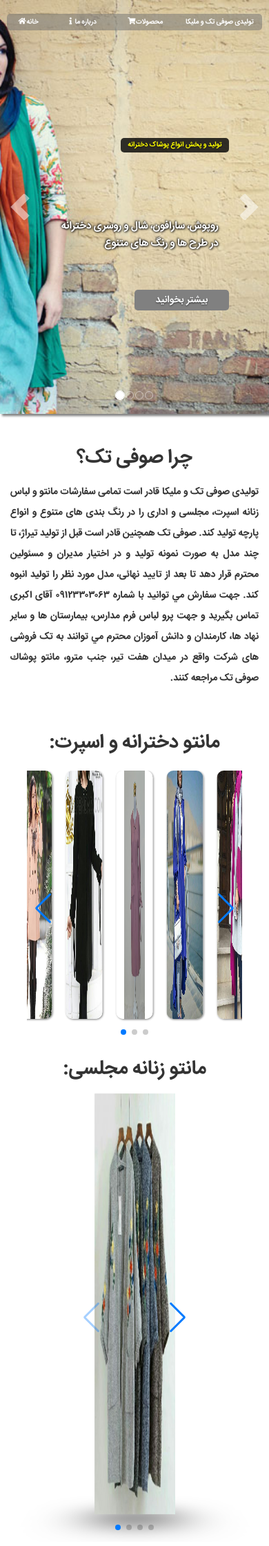
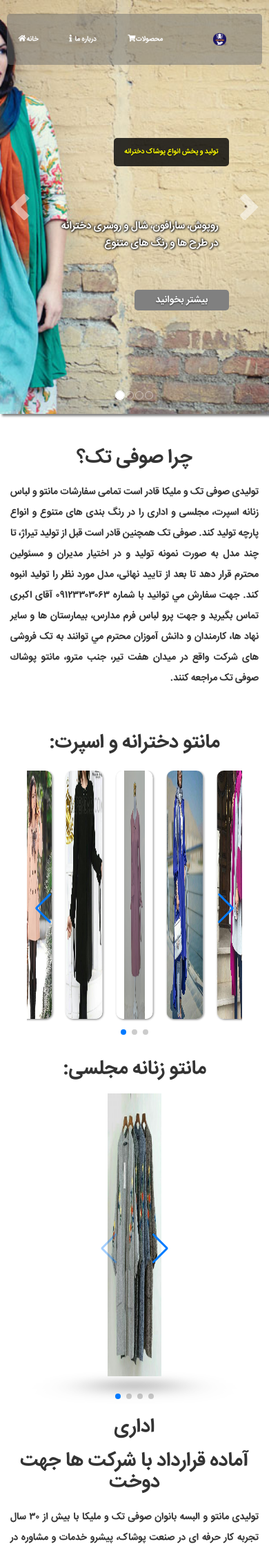
Before and after one commit to Babakashtari/Akbari, a PHP site: page / in a window 390 px wide. Shown: the top 2241 px of the page at 69% size. Run offline with PHP 8.4, Linux system fonts and the light colour scheme.

Commit message:
worked on the responsiveness of the header

```diff
--- a/css/index.css
+++ b/css/index.css
@@ -116,6 +116,7 @@
 }
 
 @media (min-width: 768px) {
+
   .footer-bs .footer-nav,
   .footer-bs .footer-social,
   .footer-bs .footer-ns {
@@ -145,6 +146,7 @@
 .margining {
   margin-top: 30px;
 }
+
 .line-height {
   line-height: 3rem;
 }
@@ -157,36 +159,48 @@ div#carouselId {
   box-shadow: 3px 3px 3px gray;
 }
 
-#carouselId:hover > div.header {
+/* #carouselId:hover>div.header {
   top: 0;
-}
+} */
 
-#carouselId > div.header {
+#carouselId>div.header {
   position: absolute;
   z-index: 2000;
-  top: -50%;
+  /* top: -50%; */
   left: 0;
   right: 0;
   padding: 2rem 1rem;
   transition: 750ms;
 }
 
-#carouselId > div.header > ul {
+#carouselId>div.header>ul {
   list-style-type: none !important;
   direction: rtl;
   border-radius: 5px;
   background-color: rgba(112, 112, 112, 0.5);
 }
 
-#carouselId > div.header > ul > li > a {
-  font-size: 1rem;
+#carouselId>div.header>ul>li {
+  display: flex;
+  align-items: center;
+  justify-content: center;
+}
+
+#carouselId>div.header>ul>li>a {
+  font-size: 1.75rem;
+  display: inline-block;
   text-decoration: none;
-  display: block;
   color: white;
+  width: 100%;
+  /* padding: 1rem 0; */
   border-radius: 5px;
 }
 
-#carouselId > div.header > ul > li > a:hover {
+#carouselId>div.header>ul>li>a:not(.logo-container) {
+  padding: 1rem 0;
+}
+
+#carouselId>div.header>ul>li>a:hover:not(.logo-container) {
   background-color: rgba(0, 0, 0, 0.5);
 }
 
@@ -204,7 +218,7 @@ div#carouselId {
   box-shadow: 1px 1px 30px black;
 }
 
-.carousel-item > img {
+.carousel-item>img {
   width: 100%;
   height: 600px;
   -o-object-fit: cover;
@@ -230,7 +244,7 @@ div#carouselId {
   bottom: 0 !important;
 }
 
-.carousel-caption > h3 {
+.carousel-caption>h3 {
   direction: rtl;
   position: absolute;
   top: 30%;
@@ -343,13 +357,14 @@ img.rotate-img {
   transform: rotateY(180deg);
 }
 
-.carousel-caption > h5 {
+.carousel-caption>h5 {
   direction: rtl;
   position: absolute;
   top: 50%;
   right: 15%;
   color: white;
   text-align: right;
+  font-size: 1.5rem;
   text-shadow: 1px 1px 3px black, -1px -1px 3px black;
   opacity: 0;
   -webkit-animation-name: appear2;
@@ -388,7 +403,7 @@ img.rotate-img {
   }
 }
 
-.carousel-caption > a {
+.carousel-caption>a {
   border-radius: 5px;
   direction: rtl;
   position: absolute;
@@ -433,32 +448,35 @@ img.rotate-img {
 }
 
 @media screen and (max-width: 1051px) {
-  div#carouselId > div.header > ul > li > a {
+  div#carouselId>div.header>ul>li>a {
     font-size: 1.5rem;
   }
 }
 
 @media screen and (max-width: 863px) {
-  div#carouselId > div.header > ul > li > a,
-  .carousel-caption > h3 {
+
+  div#carouselId>div.header>ul>li>a,
+  .carousel-caption>h3 {
     font-size: 1rem;
   }
 
-  .carousel-caption > h5 {
+  .carousel-caption>h5 {
     font-size: 1.5rem;
   }
 }
 
 @media screen and (max-width: 576px) {
-  .carousel-caption > h5 {
+  .carousel-caption>h5 {
     /* font-size: 1rem; */
     line-height: 2.5rem;
   }
 }
-main > div > p {
+
+main>div>p {
   line-height: 2rem;
 }
-footer form > button > span {
+
+footer form>button>span {
   border-radius: 5px;
   padding: 0.5rem;
   font-size: 2rem;
--- a/css/swiper.css
+++ b/css/swiper.css
@@ -40,8 +40,8 @@ section.women .women-next {
 
 section.women .swiper-container {
   position: relative;
-  width: 30%;
-  height: 650px;
+  width: 20%;
+  height: 450px;
   left: 0;
   right: 0;
   padding-bottom: 4rem;
@@ -52,3 +52,7 @@ section.women .swiper-slide {
   background-size: 100% 100%;
   box-sizing: border-box;
 }
+
+section.women .swiper-pagination {
+  bottom: 0;
+}
--- a/index.php
+++ b/index.php
@@ -29,17 +29,17 @@
             <div class="header m-0">
               <ul class="m-0 p-0 d-flex flex-row-reverse row ">
                 <li class="col-2 text-center p-0">
-                  <a class=" p-2 p-lg-4" href="#">خانه<i class="fa fa-fw fa-home"></i></a>
+                  <a class="py-5" href="#">خانه<i class="fa fa-fw fa-home"></i></a>
                 </li>
                 <li class="col-3 text-center p-0">
-                  <a class=" p-2 p-lg-4" href="#">درباره ما<i class="fa fa-fw fa-info"></i></a>
+                  <a class="py-5" href="#">درباره ما<i class="fa fa-fw fa-info"></i></a>
                 </li>
                 <li class="col-3 text-center p-0">
-                  <a class=" p-2 p-lg-4" href="#">محصولات<i class="fa fa-fw fa-shopping-cart"></i></a>
+                  <a class="py-5" href="#">محصولات<i class="fa fa-fw fa-shopping-cart"></i></a>
                 </li>
                 <li class="col-4 text-center p-0">
-                  <a class="p-2 p-lg-4" href="index.html">تولیدی صوفی تک و ملیکا
-                    <!-- <img  class=" border border-primary" src="img/6.svg" alt="logo"> -->
+                  <a class="logo-container" href="index.php">
+                    <img  class="logo" src="img/logo/صوفی تک.png" alt="logo" width="15%" height="auto">
                   </a>
                 </li>
               </ul>
@@ -54,7 +54,7 @@
               <div class="carousel-item active">
                 <img class="rotate-img" src="img/index/photoslider/photo_slider2.jpg" alt="لباس دخترانه">
                 <div class="carousel-caption">
-                  <h3 class="px-3 py-2" id="first"> تولید و پخش انواع پوشاک دخترانه</h3>
+                  <h3 class="p-4" id="first"> تولید و پخش انواع پوشاک دخترانه</h3>
                   <h5 class="col-8 col-sm-12 py-2">روپوش، سارافون، شال و روسری دخترانه در طرح ها و رنگ های متنوع</h5>
                   <!-- لطفا این لینکها را به سایت هایی وصل کنید که در مورد این نوع نقاشی توضیح می دهند. برای سئو خوب است -->
                   <a class="text-light px-5 py-2" href="#">بیشتر بخوانید</a>
@@ -63,7 +63,7 @@
               <div class="carousel-item">
                 <img src="img/index/photoslider/photo_slider5.jpg" alt="لباس زنانه">
                 <div class="carousel-caption">
-                  <h3 class="px-3 py-2" id="second">انواع پوشاک زنانه و مجلسی</h3>
+                  <h3 class="p-4" id="second">انواع پوشاک زنانه و مجلسی</h3>
                   <h5 class="col-8 col-sm-12 py-2">انواع روپوش زنانه شیک مناسب برای محافل و مجالس رسمی و غیر رسمی</h5>
                   <!-- لطفا این لینکها را به سایت هایی وصل کنید که در مورد این نوع نقاشی توضیح می دهند. برای سئو خوب است -->
                   <a class="text-light px-5 py-2" href="#">بیشتر بخوانید</a>
@@ -72,7 +72,7 @@
               <div class="carousel-item">
                 <img src="img/index/photoslider/photo_slider7.jpg" alt="یونیفرم و لباس اداری">
                 <div class="carousel-caption">
-                  <h3 class="px-3 py-2" id="third">انواع یونیفرم و لباس اداری</h3>
+                  <h3 class="p-4" id="third">انواع یونیفرم و لباس اداری</h3>
                   <h5 class="col-8 col-sm-12 py-2">تولید انواع لباس کار و یونیفرم اداری مناسب سازمان ها و مراکز دولتی و غیر دولتی</h5>
                   <!-- لطفا این لینکها را به سایت هایی وصل کنید که در مورد این نوع نقاشی توضیح می دهند. برای سئو خوب است -->
                   <a class="text-light px-5 py-2" href="#">بیشتر بخوانید</a>
@@ -81,7 +81,7 @@
               <div class="carousel-item">
                 <img src="img/index/photoslider/photo_slider4.jpg" alt="چادر و لباس اسلامی">
                 <div class="carousel-caption">
-                  <h3 class="px-3 py-2" id="third">انواع چادر و البسه اسلامی</h3>
+                  <h3 class="p-4" id="third">انواع چادر و البسه اسلامی</h3>
                   <h5 class="col-8 col-sm-12 py-2">تولید انواع چادر عربی و ایرانی، شيک و مناسب برای تمامی سنین</h5>
                   <!-- لطفا این لینکها را به سایت هایی وصل کنید که در مورد این نوع نقاشی توضیح می دهند. برای سئو خوب است -->
                   <a class="text-light px-5 py-2" href="#">بیشتر بخوانید</a>
```
Also changed, not shown: img/logo/صوفی تک.png (added), 1 other file.
